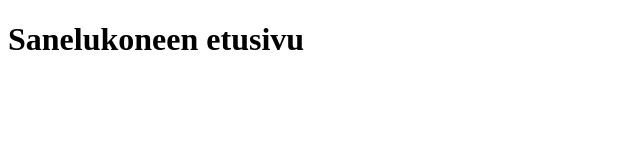
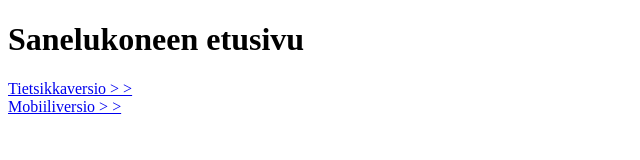
Before and after one commit to SeijaLauronen/Sanelukone, a plain HTML site: page index.html in a window 1280 px wide. Shown: the whole page, without its empty margins (0-640 px from the left). Drawn offline with Linux system fonts and the light colour scheme.

Commit message:
Etusivulta linkit eri versioihin

```diff
--- a/index.html
+++ b/index.html
@@ -1,13 +1,22 @@
 <!doctype html>
 <html lang="en">
+
 <head>
-  <meta charset="utf-8">
-  <title>Sanelukone</title>
+    <meta charset="utf-8">
+    <title>Sanelukone</title>
+
 <body>
 
-  <div>
-    <h1 class="title">Sanelukoneen etusivu</h1>
-  </div>
+    <div>
+        <h1 class="title">Sanelukoneen etusivu</h1>
+    </div>
+
+    <div>
+        <a href="sanelukone.html?lang=fi"> Tietsikkaversio &gt; &gt; </a>
+    </div>
+    <div>
+        <a href="sanelukonem.html?lang=fi"> Mobiiliversio &gt; &gt; </a>
+    </div>
 
 </body>
 
```
